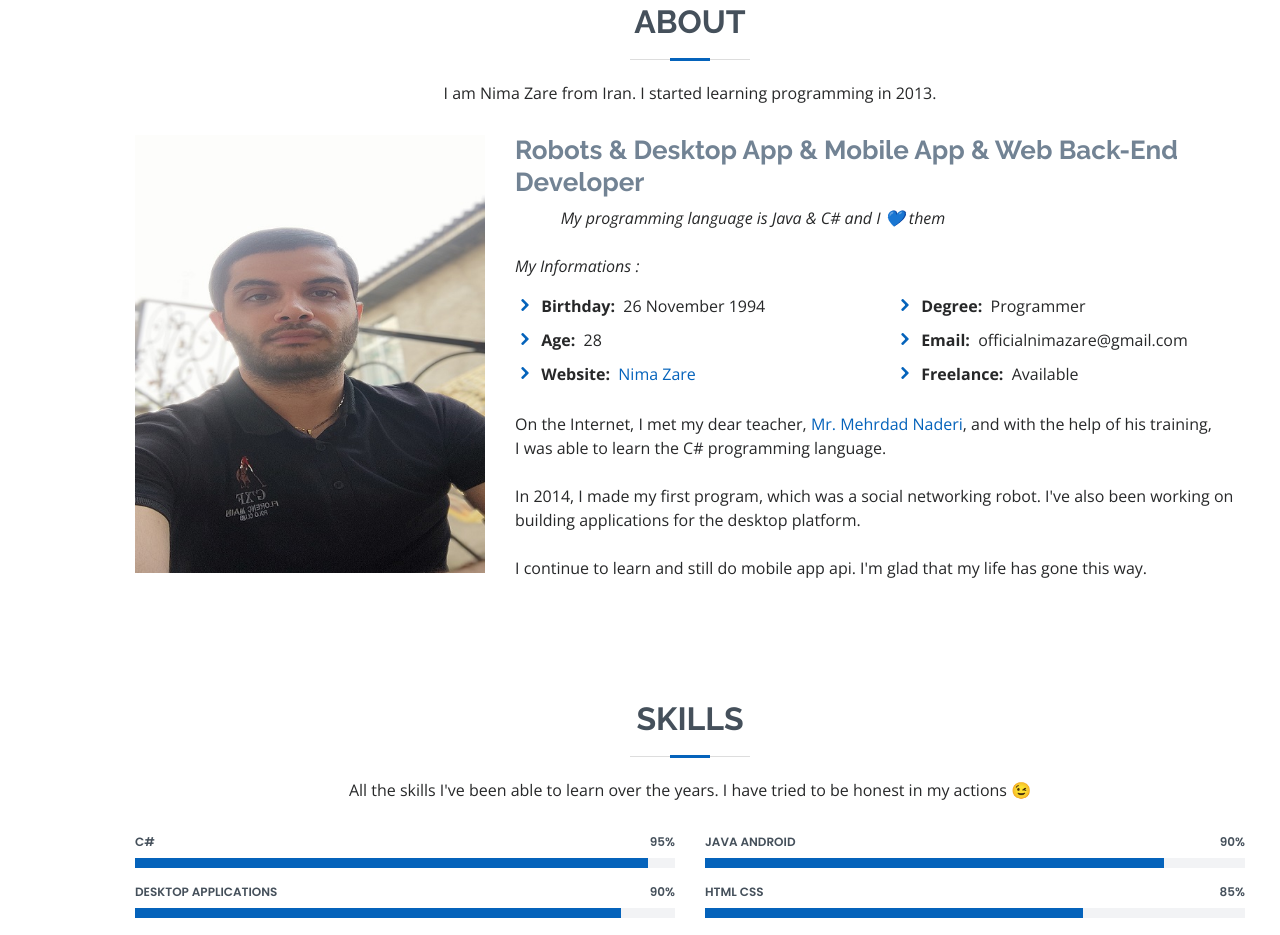
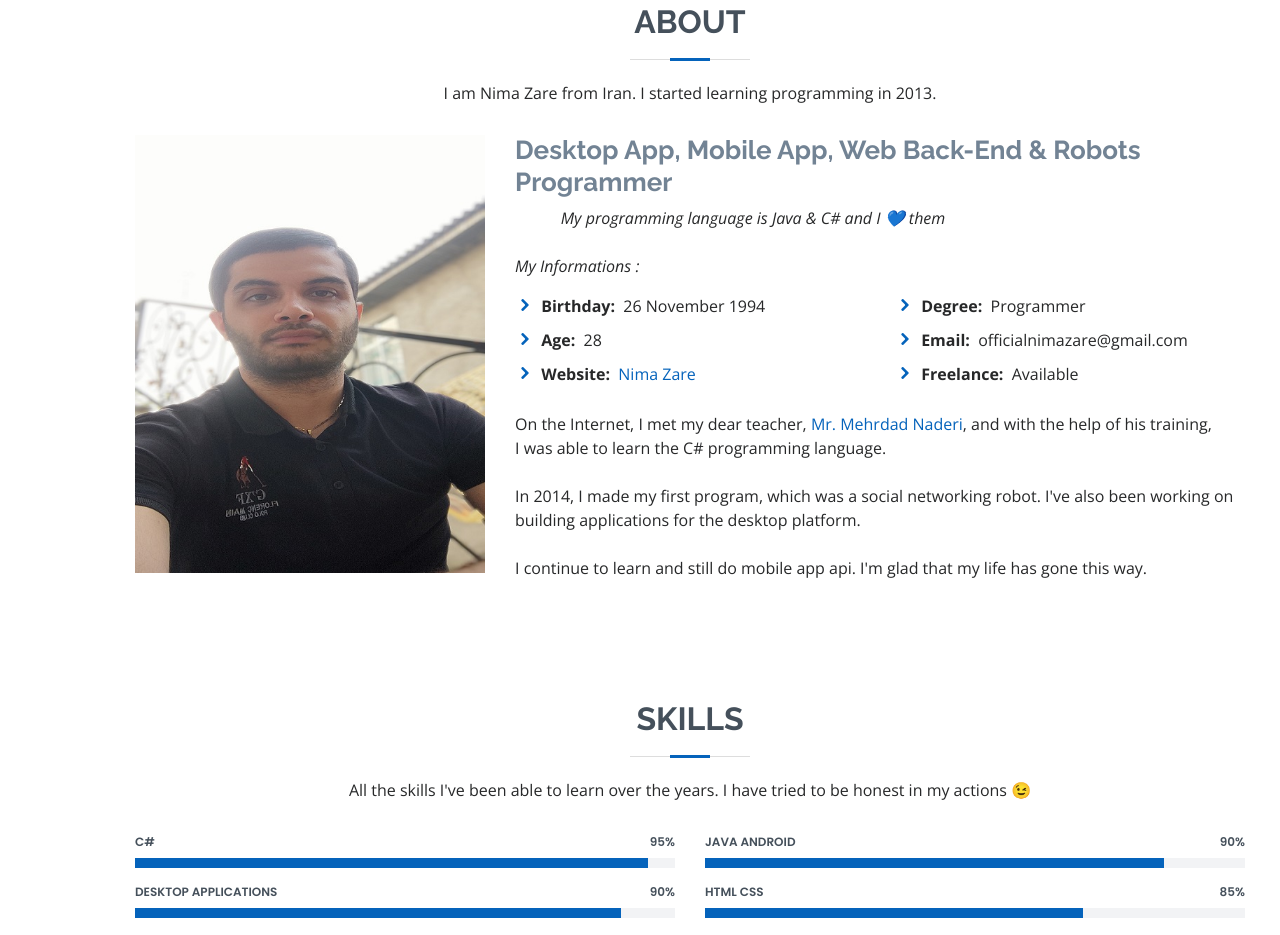
Before and after one commit to NimaZare/nimazare.github.io, a plain HTML site: page index.html in a window 1280 px wide. Shown: the part 857-1792 px from the top of the page. Drawn offline with nearby package versions, Linux system fonts and the light colour scheme.

Commit message:
Edit Update info

```diff
--- a/index.html
+++ b/index.html
@@ -57,7 +57,7 @@
                         <img src="assets/img/nima-zare.jpg" class="img-fluid" alt="">
                     </div>
                     <div class="col-lg-8 pt-4 pt-lg-0 content">
-                        <h3>Robots &amp; Desktop App &amp; Mobile App &amp; Web Back-End Developer</h3>
+                        <h3>Desktop App, Mobile App, Web Back-End &amp; Robots Programmer</h3>
                         <p class="font-italic">
                                        My programming language is Java & C# and I 💙 them <br/><br/> My Informations :
                         </p>
```
